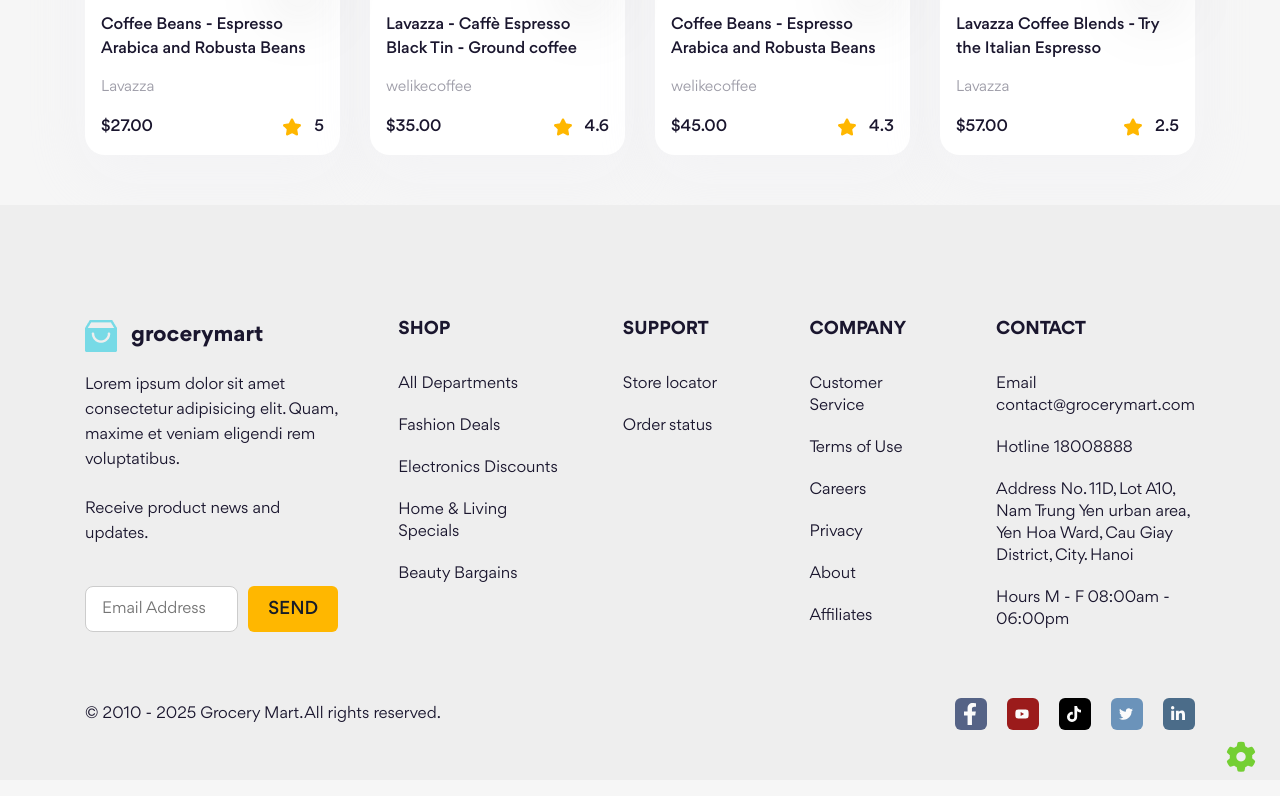
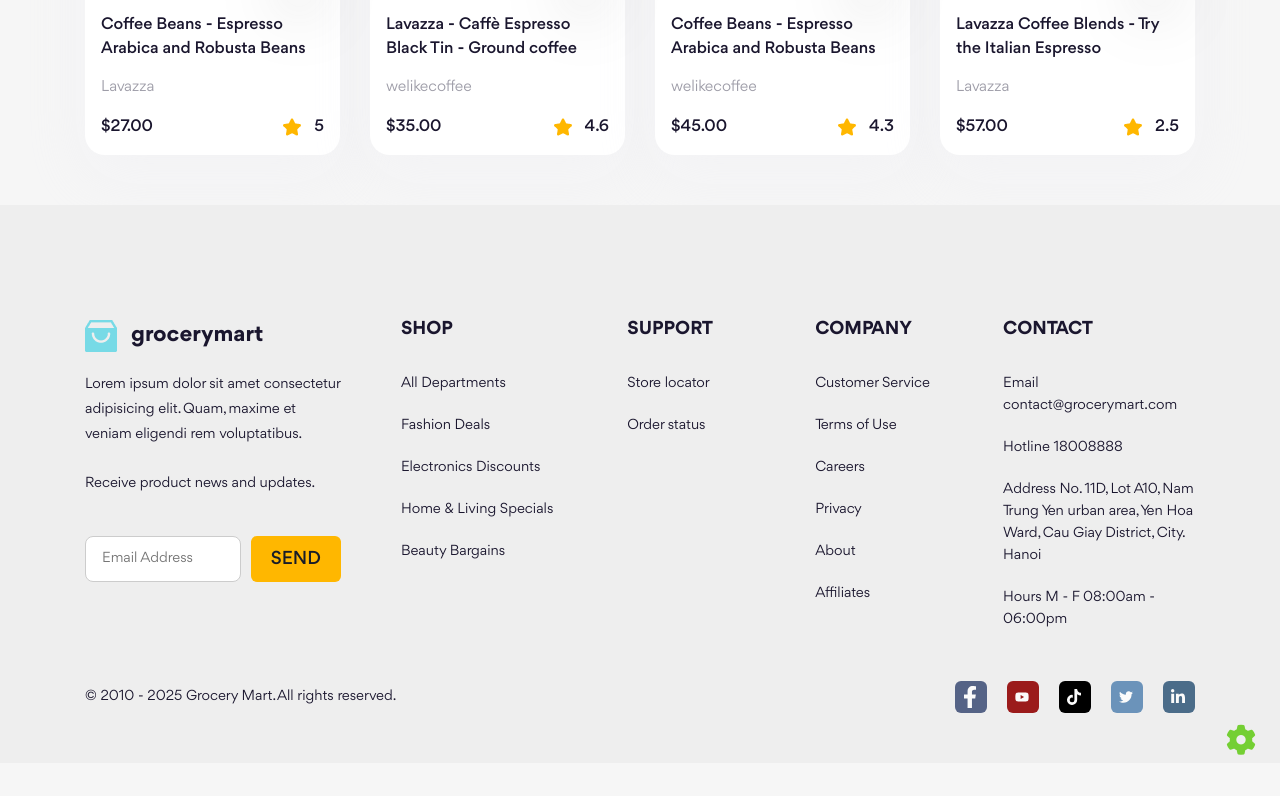
Before and after one commit to zmanhcong/cafe-shopping-app-gocerymart-html-css, a website: page index.html in a window 1280 px wide. Shown: the part 1746-2542 px from the top of the page. Drawn offline with Linux system fonts and the light colour scheme.

Commit message:
refactor source code

```diff
--- a/scss/pages/_footer.scss
+++ b/scss/pages/_footer.scss
@@ -2,7 +2,9 @@
 
 .footer {
     padding: 50px 0;
+
     background: var(--footer-bg-color);
+    font-size: 1.4rem;
 
     &__row {
         display: grid;
@@ -20,7 +22,6 @@
     &__desc,
     &__help-text {
         color: var(--text-color);
-        font-size: 1.6rem;
         line-height: 2.5rem;
         margin-top: 20px;
     }
@@ -29,17 +30,6 @@
         margin-top: 24px;
         margin-bottom: 24px;
     }
-
-    // &__form {
-    //     display: flex;
-    //     align-items: center;
-    //     @include abstracts.screen(xl) {
-    //         flex-direction: column;
-    //     }
-    //     @include abstracts.screen(lg) {
-    //         flex-direction: row;
-    //     }
-    // }
 
     &__form {
         display: flex;
@@ -72,20 +62,21 @@
         @include abstracts.screen(md) {
             flex: 1;
             width: 100px;
+
+            // not scale in mobile
+            font-style: 1.6rem;
         }
     }
 
     &__heading {
         font-weight: 600;
         color: var(--text-color);
-        font-size: 1.6rem;
         font-size: 1.8rem;
     }
 
     &__list {
         margin-top: 35px;
         color: var(--text-color);
-        font-size: 1.6rem;
         line-height: 2.2rem;
 
         @include abstracts.screen(lg) {
@@ -178,13 +169,3 @@
         }
     }
 }
-
-// .footer__bottom-icon {
-//     width: 14px;
-//     filter: brightness(0) saturate(100%) invert(100%) sepia(0%) saturate(7482%) hue-rotate(72deg) brightness(99%)
-//         contrast(99%);
-
-//     @include abstracts.screen(sm) {
-//         width: 18px;
-//     }
-// }
--- a/scss/theme/_theme-switch.scss
+++ b/scss/theme/_theme-switch.scss
@@ -1,11 +1,5 @@
 .footer__inner {
     position: relative;
-}
-.theme_setting {
-    //     // width: 300px;
-    //     // height: 150px;
-    // margin: 50px;
-    // padding: 50px;
 }
 
 .settings-button {
```
Also changed, not shown: assets/css/main.css, 1 other file.
